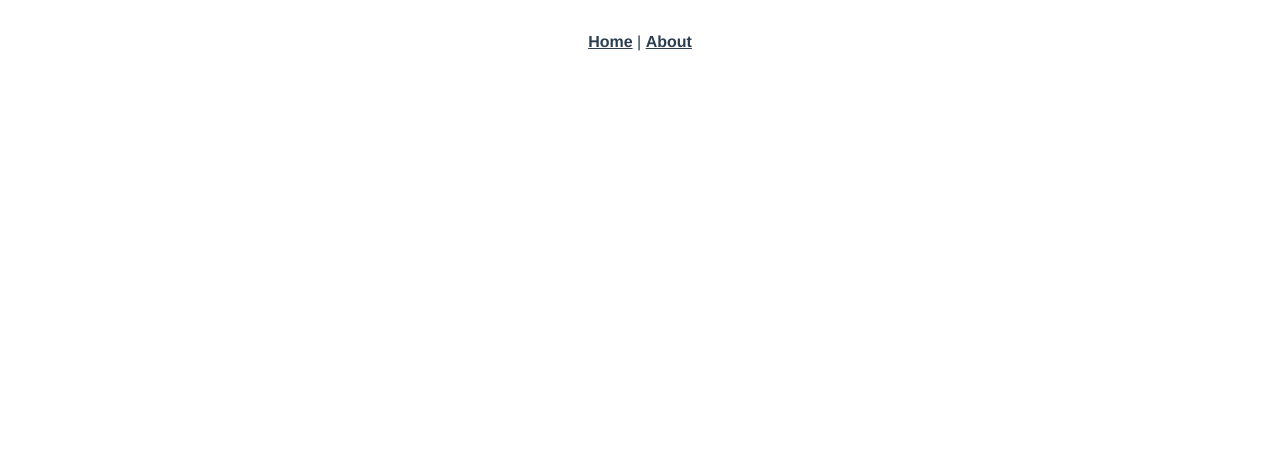
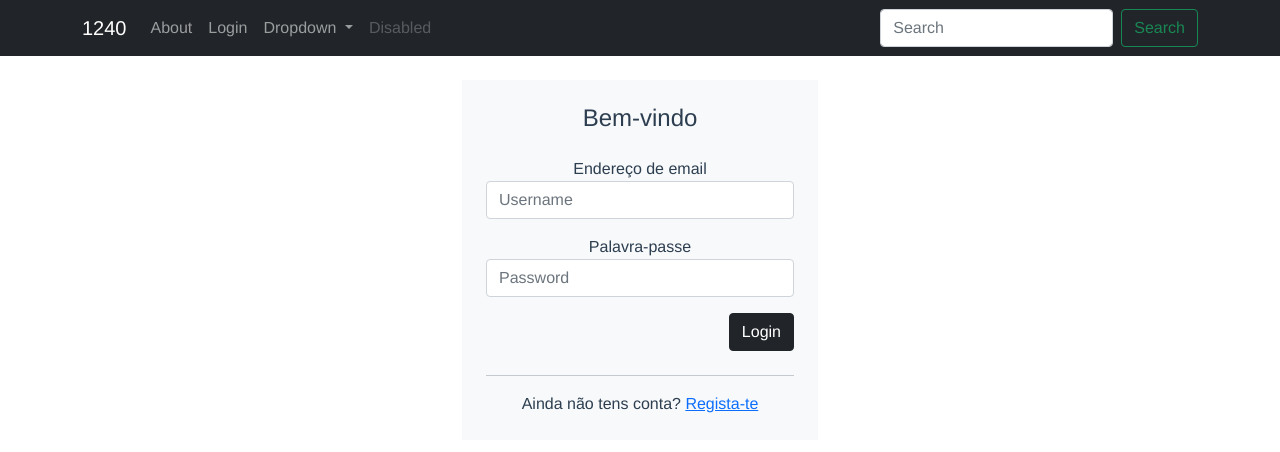
Before and after one commit to shakesac/GLAE-backend, a Vue app in the folder frontend/: page /login in a window 1280 px wide. Before the commit this address had no page. Shown: the top 452 px of the page. Built offline with nearby package versions, Linux system fonts and the light colour scheme.

Commit message:
added Login view

```diff
--- a/frontend/src/App.vue
+++ b/frontend/src/App.vue
@@ -1,13 +1,19 @@
 <template>
-  <div id="nav">
-    <router-link to="/">Home</router-link> |
-    <router-link to="/about">About</router-link>
-  </div>
+  <Header />
   <router-view/>
 </template>
 
 <script>
-import "bootstrap/dist/css/bootstrap.min.css";
+import 'bootstrap/dist/css/bootstrap.min.css'
+import 'bootstrap'
+import Header from '@/components/Header.vue'
+
+export default {
+  name: 'App',
+  components: {
+    Header,
+  }
+};
 </script>
 
 <style>
@@ -17,6 +23,7 @@ import "bootstrap/dist/css/bootstrap.min.css";
   -moz-osx-font-smoothing: grayscale;
   text-align: center;
   color: #2c3e50;
+
 }
 
 #nav {
--- /dev/null
+++ b/frontend/src/components/Header.vue
@@ -0,0 +1,46 @@
+<template>
+    <nav class="navbar navbar-expand-lg navbar-dark bg-dark">
+    <div class="container">
+        <router-link to="/" class="navbar-brand">1240</router-link>
+        <button class="navbar-toggler" type="button" data-bs-toggle="collapse" data-bs-target="#navbarSupportedContent" aria-controls="navbarSupportedContent" aria-expanded="false" aria-label="Toggle navigation">
+        <span class="navbar-toggler-icon"></span>
+        </button>
+        <div class="collapse navbar-collapse" id="navbarSupportedContent">
+        <ul class="navbar-nav me-auto mb-2 mb-lg-0">
+            <li class="nav-item">
+            <router-link to="/about" class="nav-link">About</router-link>
+            </li>
+            <li class="nav-item">
+                <router-link to="/login" class="nav-link">Login</router-link>
+            </li>
+            <li class="nav-item dropdown">
+            <a class="nav-link dropdown-toggle" href="#" id="navbarDropdown" role="button" data-bs-toggle="dropdown" aria-expanded="false">
+                Dropdown
+            </a>
+            <ul class="dropdown-menu" aria-labelledby="navbarDropdown">
+                <li><a class="dropdown-item" href="#">Action</a></li>
+                <li><a class="dropdown-item" href="#">Another action</a></li>
+                <li><hr class="dropdown-divider"></li>
+                <li><a class="dropdown-item" href="#">Something else here</a></li>
+            </ul>
+            </li>
+            <li class="nav-item">
+            <a class="nav-link disabled" href="#" tabindex="-1" aria-disabled="true">Disabled</a>
+            </li>
+        </ul>
+        <form class="d-flex">
+            <input class="form-control me-2" type="search" placeholder="Search" aria-label="Search">
+            <button class="btn btn-outline-success" type="submit">Search</button>
+        </form>
+        </div>
+    </div>
+    </nav>
+</template>
+<script>
+export default {
+
+}
+</script>
+<style>
+
+</style>
--- a/frontend/src/router/index.js
+++ b/frontend/src/router/index.js
@@ -1,5 +1,6 @@
 import { createRouter, createWebHistory } from 'vue-router'
 import Home from '../views/Home.vue'
+import Login from '@/views/Login.vue'
 
 const routes = [
   {
@@ -10,10 +11,13 @@ const routes = [
   {
     path: '/about',
     name: 'About',
-    // route level code-splitting
-    // this generates a separate chunk (about.[hash].js) for this route
     // which is lazy-loaded when the route is visited.
-    component: () => import(/* webpackChunkName: "about" */ '../views/About.vue')
+    component: () => import('../views/About.vue')
+  },
+  {
+    path: '/login',
+    name: 'Iniciar sessão',
+    component: Login
   }
 ]
 
--- /dev/null
+++ b/frontend/src/views/Login.vue
@@ -0,0 +1,42 @@
+<template>
+<main>
+    <div class="container" id="loginContainer">
+        <div class="row">
+            <div class="col-md-4 offset-md-4">
+                <div class="login-form bg-light mt-4 p-4">
+                    <form action="" method="" class="row g-3">
+                        <h4>Bem-vindo</h4>
+                        <div class="col-12">
+                            <label>Endereço de email</label>
+                            <input type="text" name="username" class="form-control" placeholder="Username">
+                        </div>
+                        <div class="col-12">
+                            <label>Palavra-passe</label>
+                            <input type="password" name="password" class="form-control" placeholder="Password">
+                        </div>
+                        <div class="col-12">
+                            <button type="submit" class="btn btn-dark float-end">Login</button>
+                        </div>
+                    </form>
+                    <hr class="mt-4">
+                    <div class="col-12">
+                        <p class="text-center mb-0">Ainda não tens conta? <a href="#">Regista-te</a></p>
+                    </div>
+                </div>
+            </div>
+        </div>
+    </div>
+</main>
+</template>
+
+<script>
+export default {
+
+}
+</script>
+
+<style>
+main {
+    height: calc(100vh - 116px)
+}
+</style>
```
